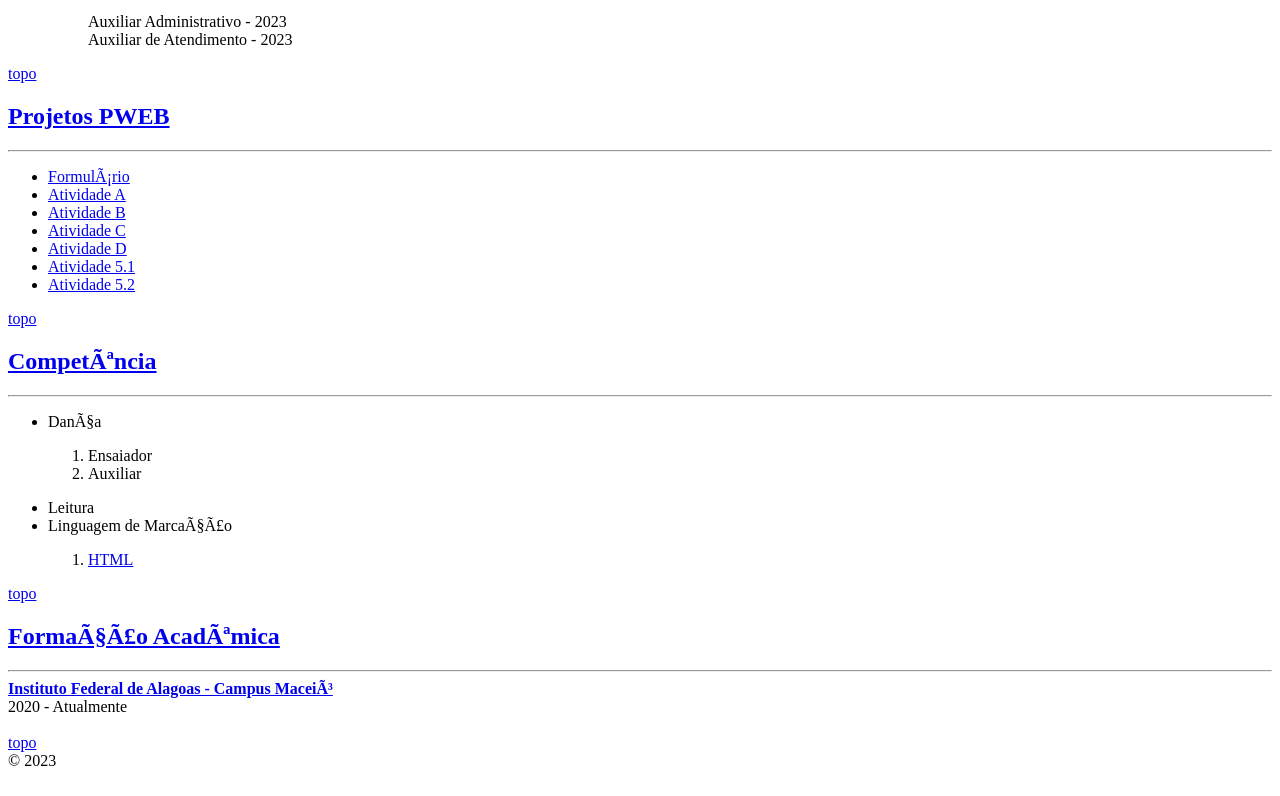
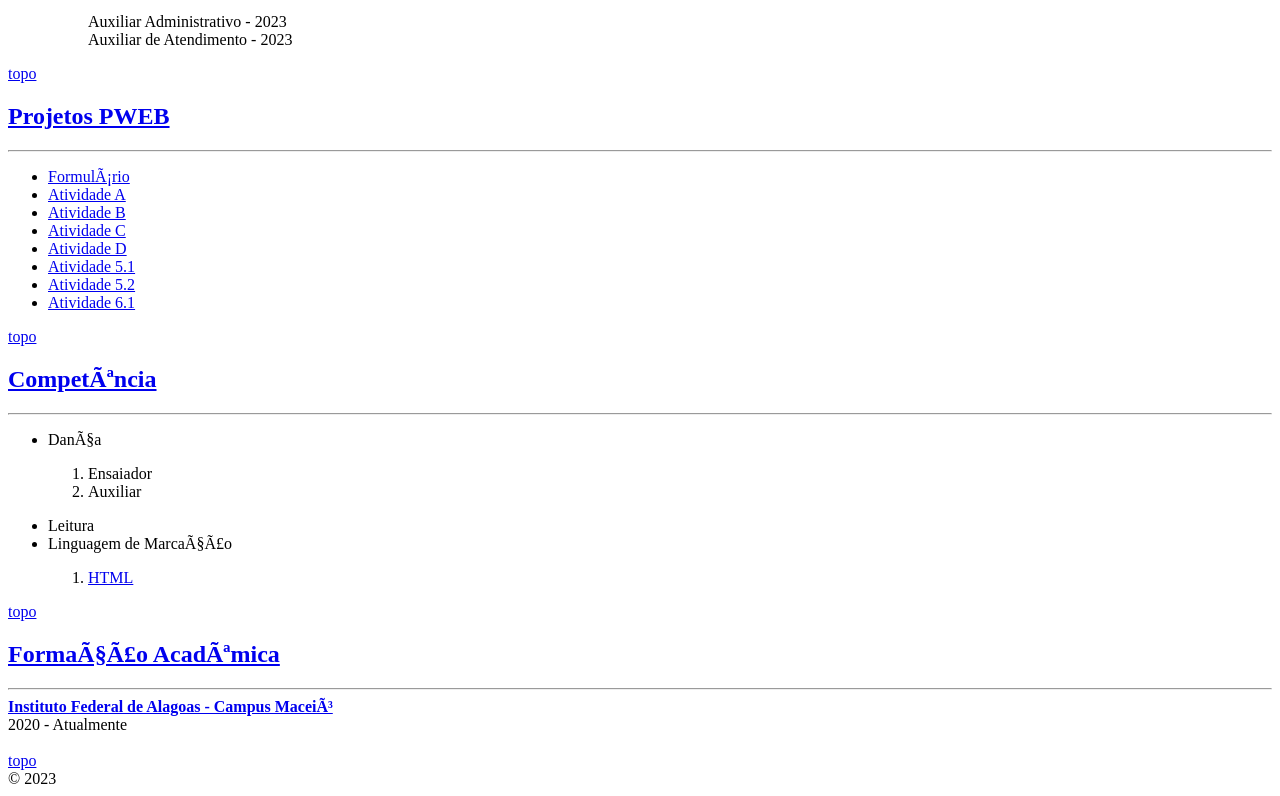
Before and after one commit to rosival0/rosival0.github.io, a plain HTML site: page index.html in a window 1280 px wide. Shown: the part 851-1647 px from the top of the page. Drawn offline with Linux system fonts and the light colour scheme.

Commit message:
Update index.html

```diff
--- a/index.html
+++ b/index.html
@@ -74,6 +74,7 @@
         <li><a href="d.html">Atividade D</a></li>
         <li><a href="cinco1.html">Atividade 5.1</a></li>
         <li><a href="cinco2.html">Atividade 5.2</a></li>
+        <li><a href="seis1.html">Atividade 6.1</a></li>
     </ul>
     <a href="#topo">topo</a>
     <h2>
```
